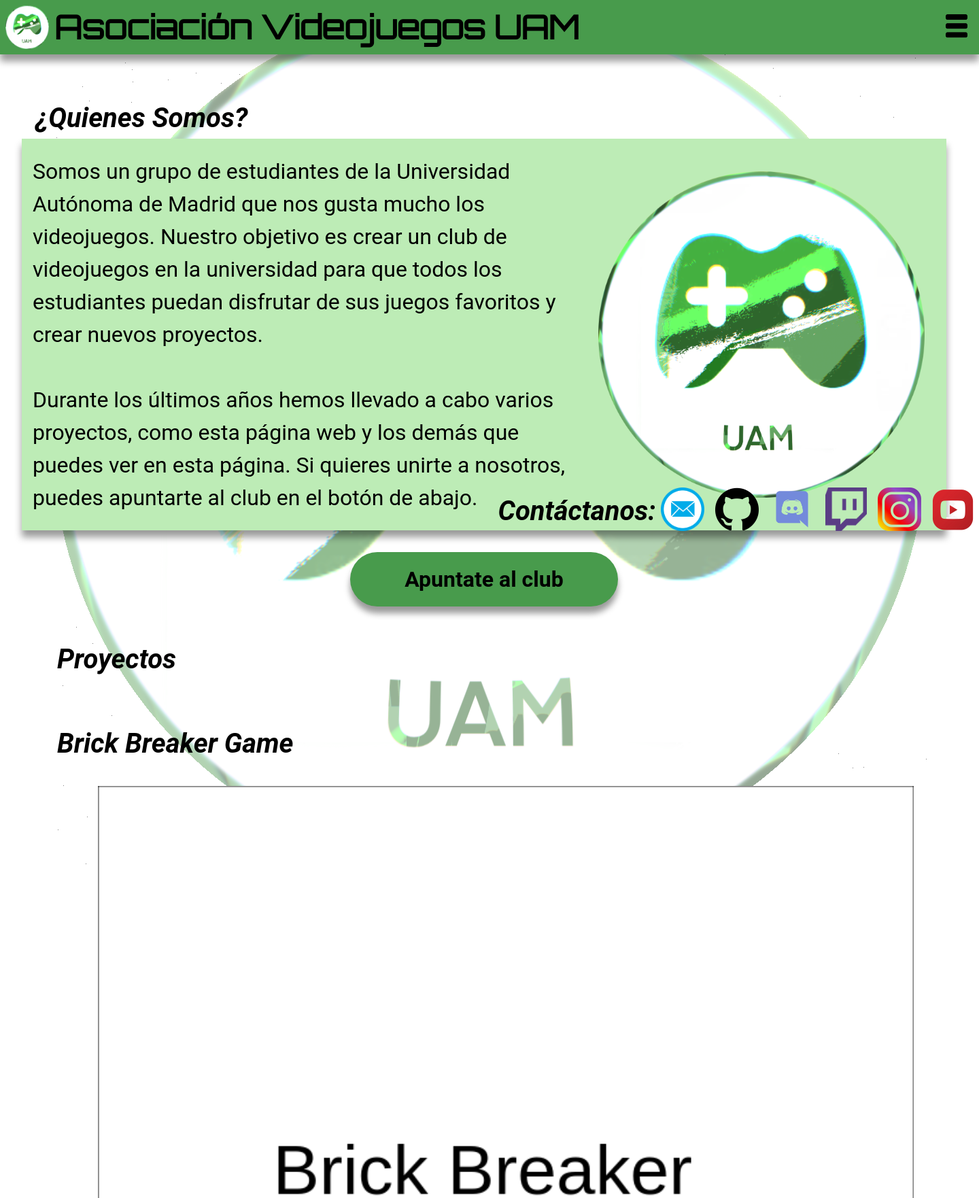
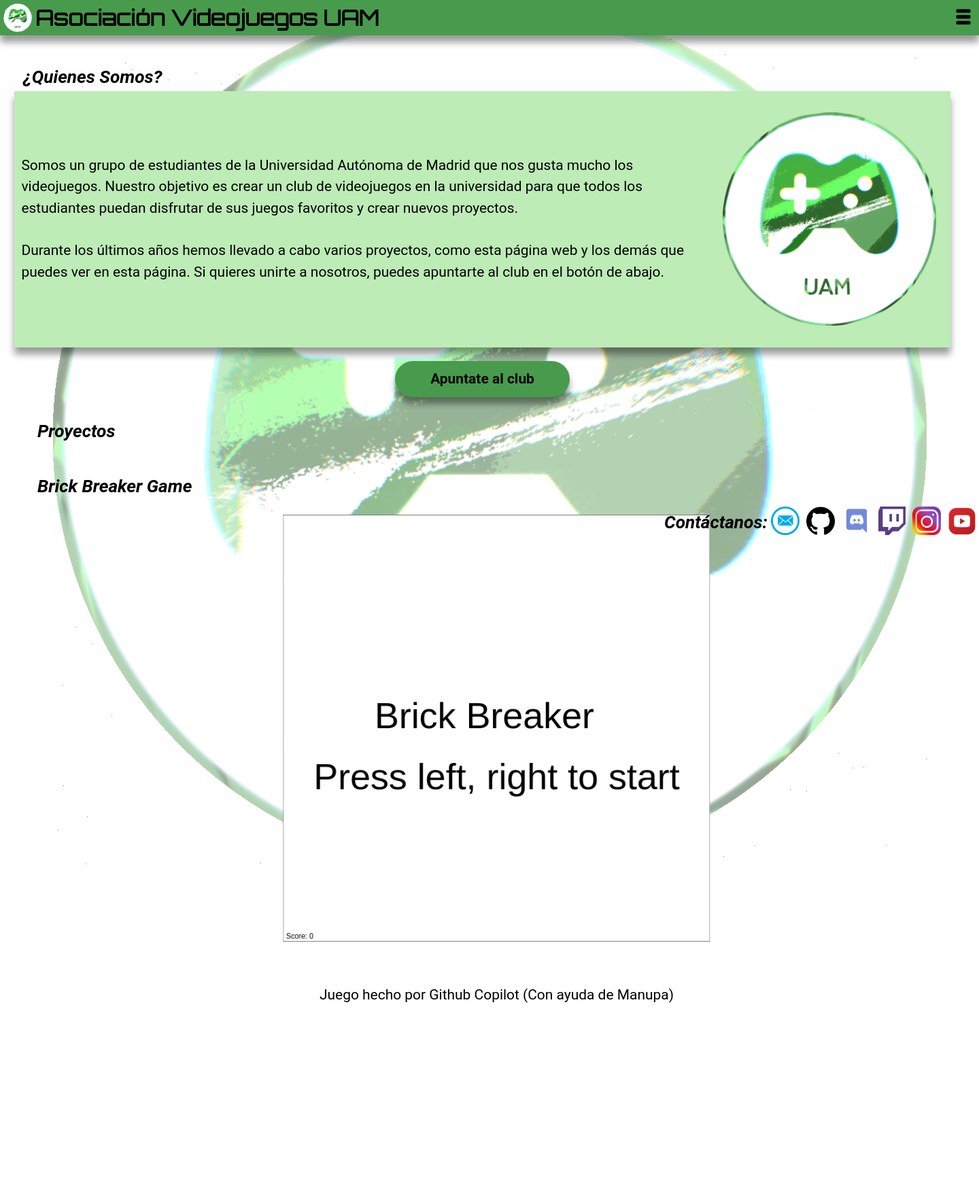
Before and after one commit to Videojuegos-UAM/Web, a Flask app: page /projects in a window 1440 px wide. Shown: the top 1762 px of the page at 68% size. After the commit the page ends 1475 px from the top, so only its background shows below. Run offline with Flask 2, Linux system fonts and the light colour scheme; data that the repository does not hold is empty; some libraries are stand-ins or nearby versions.

Commit message:
version 1.1

```diff
--- a/app/static/css/base.css
+++ b/app/static/css/base.css
@@ -428,6 +428,6 @@ canvas{
 
 .game{
   padding: 1em;
-  width: 75em;
-  height: 75em;
+  width: 60em;
+  height: 60em;
 }
--- /dev/null
+++ b/app/static/js/resize.js
@@ -0,0 +1,11 @@
+
+
+function changeFontSize() {
+    const vw = Math.max(document.documentElement.clientWidth || 0, window.innerWidth || 0)
+    const targetElement = document.querySelector("body");
+
+    targetElement.style.fontSize = `${vw / 2200}em`;
+  }
+
+  window.addEventListener("resize", changeFontSize);
+  changeFontSize();
--- a/app/templates/base.html
+++ b/app/templates/base.html
@@ -16,6 +16,7 @@
     </script>
     <script src="https://ajax.googleapis.com/ajax/libs/jquery/1.7.1/jquery.min.js" type="text/javascript"></script>
     <script type="text/javascript" src="{{url_for('static', filename='js/Enriqueasteregg.js')}}" ></script>
+    <script type="text/javascript" src="{{url_for('static', filename='js/resize.js')}}" ></script>
     <style>
        body {background-image: url({{ url_for('static', filename='img/Background.png' ) }});}
     </style>
```
Also changed, not shown: 1 other file.
